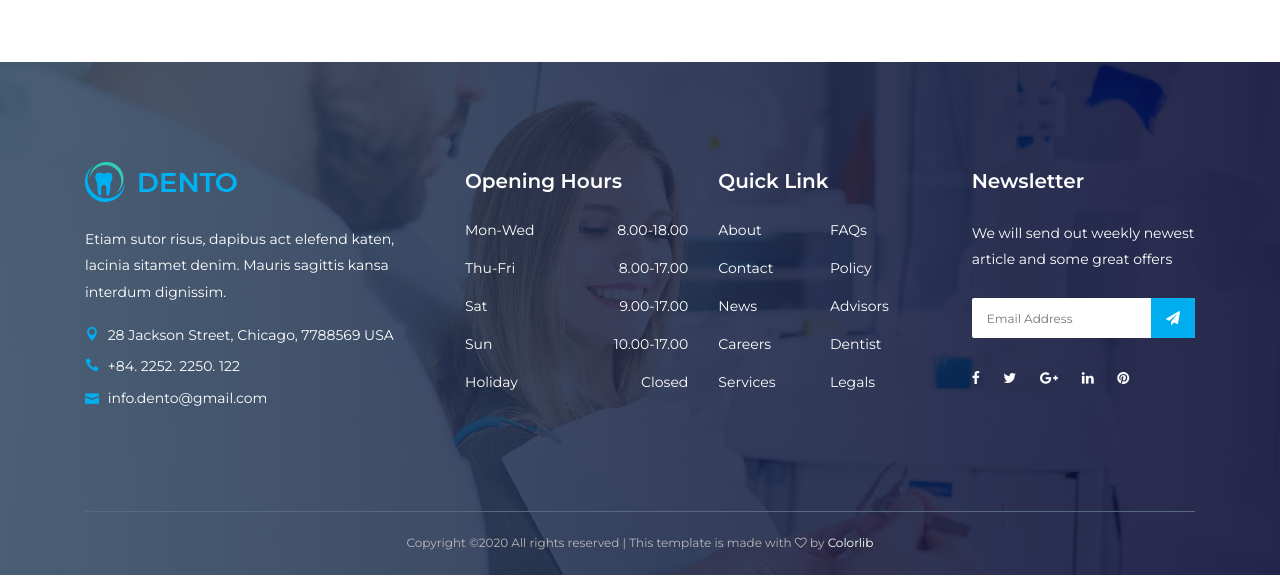
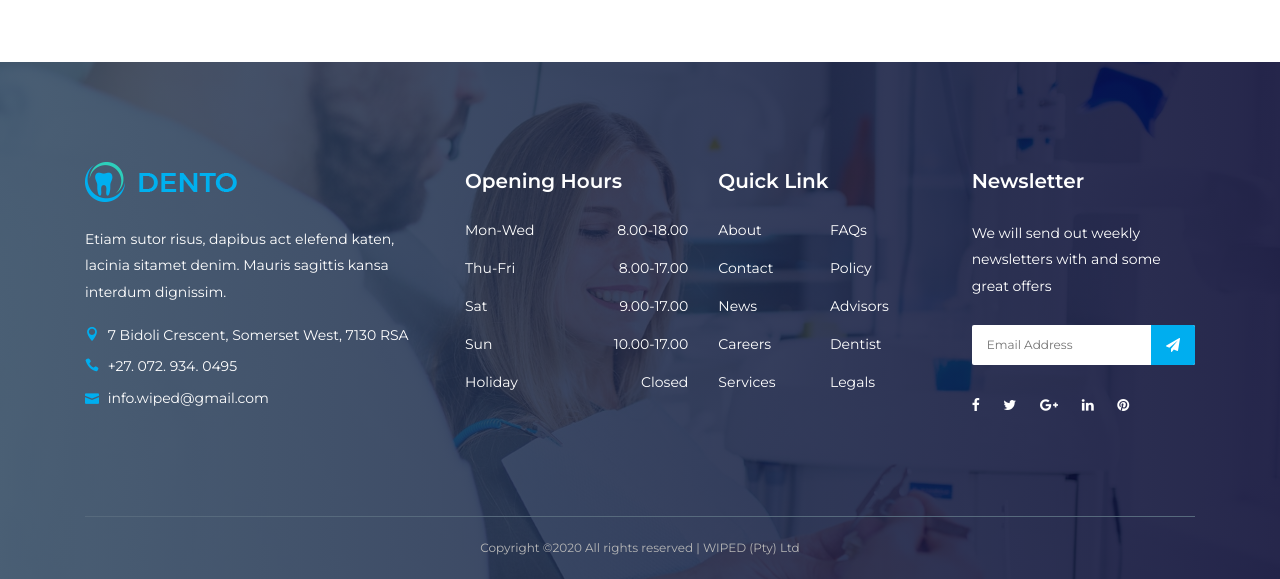
Before and after one commit to wipedsite/wipedDjango, a Django app: page / in a window 1280 px wide. Shown: the part 5720-6299 px from the top of the page. Run offline with Django 3.2, Linux system fonts and the light colour scheme; some libraries are stand-ins or nearby versions; some web fonts are replaced.

Commit message:
content adding

```diff
--- a/website/templates/base.html
+++ b/website/templates/base.html
@@ -124,9 +124,9 @@
             <a href="./index.html" class="d-block mb-4"><img src="{% static 'website/img/core-img/logo.png' %}" alt=""></a>
             <p>Etiam sutor risus, dapibus act elefend katen, lacinia sitamet denim. Mauris sagittis kansa interdum dignissim.</p>
             <div class="footer-contact">
-              <p><i class="icon_pin"></i> 28 Jackson Street, Chicago, 7788569 USA</p>
-              <p><i class="icon_phone"></i> +84. 2252. 2250. 122</p>
-              <p><i class="icon_mail"></i> info.dento@gmail.com</p>
+              <p><i class="icon_pin"></i> 7 Bidoli Crescent, Somerset West, 7130 RSA</p>
+              <p><i class="icon_phone"></i> +27. 072. 934. 0495</p>
+              <p><i class="icon_mail"></i> info.wiped@gmail.com</p>
             </div>
           </div>
         </div>
@@ -178,7 +178,7 @@
             <!-- Widget Title -->
             <h5 class="widget-title">Newsletter</h5>
 
-            <p>We will send out weekly newest article and some great offers</p>
+            <p>We will send out weekly newsletters with and some great offers</p>
             <!-- Newsletter Form -->
             <div class="footer-newsletter-form">
               <form action="#" method="post">
@@ -206,7 +206,7 @@
         <div class="col-12">
           <div class="copywrite-content">
             <p><!-- Link back to Colorlib can't be removed. Template is licensed under CC BY 3.0. -->
-Copyright &copy;<script>document.write(new Date().getFullYear());</script> All rights reserved | This template is made with <i class="fa fa-heart-o" aria-hidden="true"></i> by <a href="https://colorlib.com" target="_blank">Colorlib</a>
+Copyright &copy;<script>document.write(new Date().getFullYear());</script> All rights reserved | WIPED (Pty) Ltd</a>
 <!-- Link back to Colorlib can't be removed. Template is licensed under CC BY 3.0. --></p>
           </div>
         </div>
--- a/website/templates/home.html
+++ b/website/templates/home.html
@@ -109,6 +109,7 @@
   </div>
 
   <!-- Cool Facts Area Start -->
+  <center>
   <section class="dento-cta-area">
     <div class="container">
       <div class="row">
@@ -141,6 +142,7 @@
       </div>
     </div>
   </section>
+  </center>
   <!-- Cool Facts Area End -->
 
   <!-- Dento Service Area Start -->
@@ -359,7 +361,7 @@
         <!-- Section Heading -->
         <div class="col-12">
           <div class="section-heading text-center">
-            <h2>Sustainability At Our Core </h2>
+            <h2>The Executive Team: </h2>
             <div class="line"></div>
           </div>
         </div>
```
